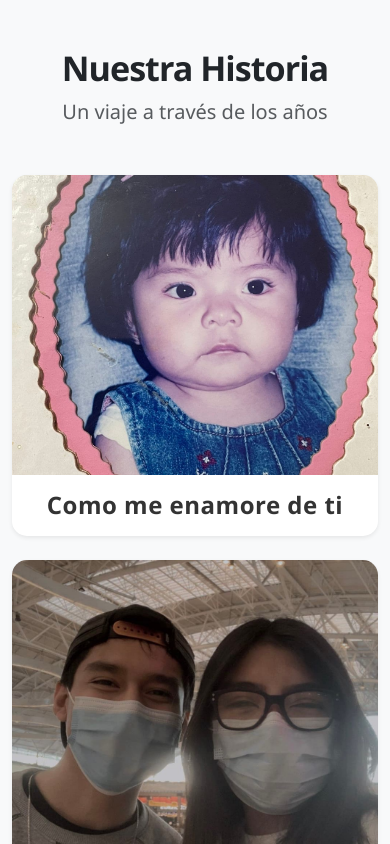
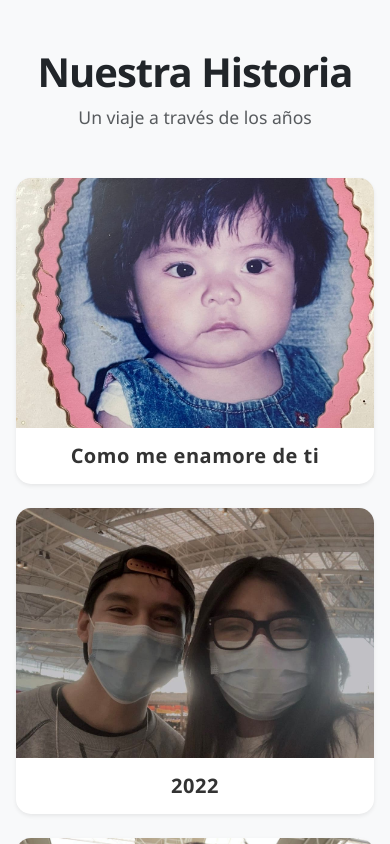
Before and after one commit to Isma1303/gabs.github.io, a plain HTML site: page index.html in a window 390 px wide. Shown: the top 844 px of the page. Drawn offline with nearby package versions, Linux system fonts and the light colour scheme.

Commit message:
Add responsive styles for mobile view

```diff
--- a/index.css
+++ b/index.css
@@ -42,3 +42,29 @@ body {
 h1 {
     letter-spacing: -1px;
 }
+
+/* Responsive Styles */
+@media (max-width: 768px) {
+    .card-img-wrapper {
+        height: 250px;
+        /* Slightly shorter cards on mobile */
+    }
+
+    .display-4 {
+        font-size: 2.5rem;
+        /* Smaller main heading */
+    }
+
+    .container {
+        padding-left: 1rem;
+        padding-right: 1rem;
+    }
+
+    .card-title {
+        font-size: 1.25rem;
+    }
+
+    .lead {
+        font-size: 1.1rem;
+    }
+}
```
